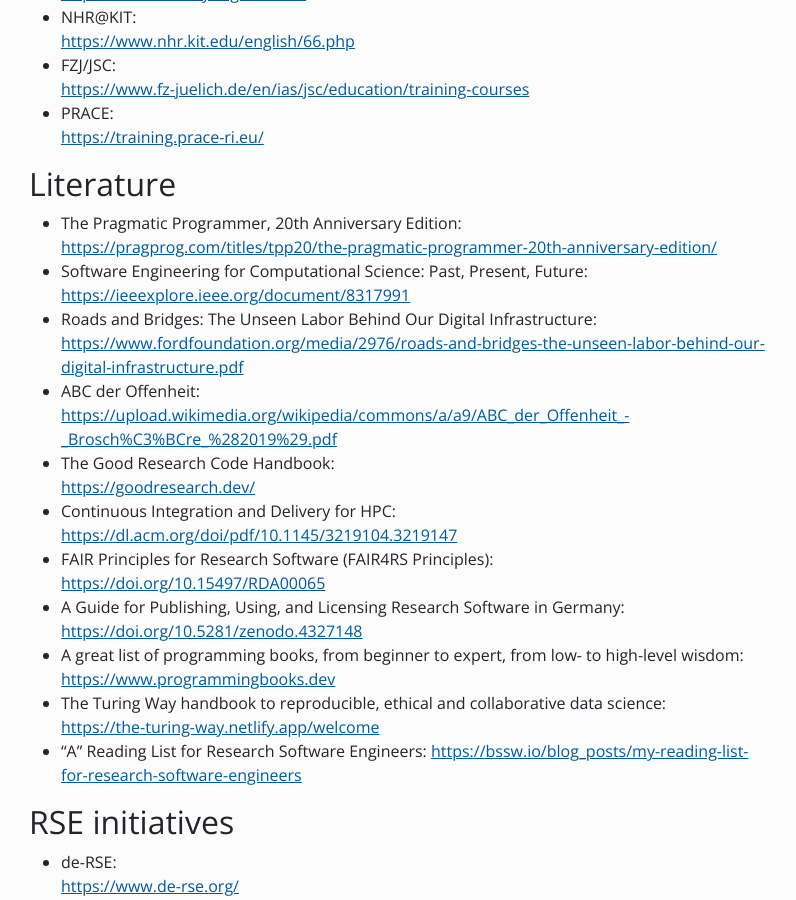
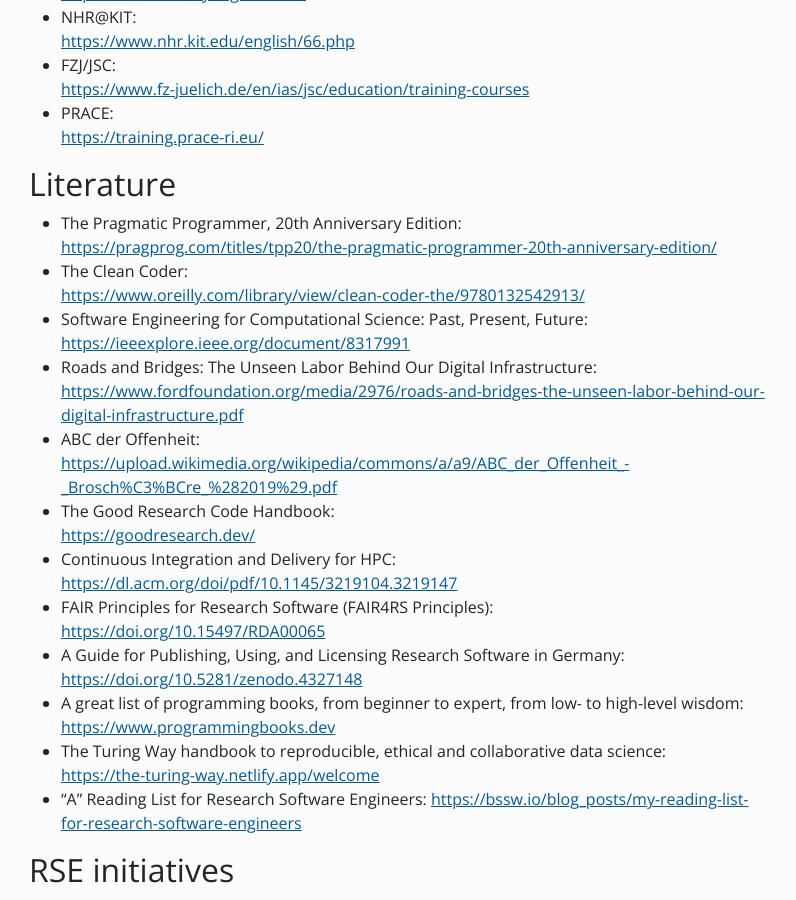
Before and after one commit to Helmholtz-HiRSE/helmholtz-hirse.github.io, a Jekyll site: the page built from resources.md, in a window 1280 px wide and 900 px high, scrolled down 1966 px. Shown: the whole window, without its empty margins (53-849 px from the left). Built offline with Jekyll 4.4.1, drawn with Linux system fonts in a browser that asks for light colours; nearby versions of some CDN libraries.

Commit message:
Update resources.md

```diff
--- a/resources.md
+++ b/resources.md
@@ -57,6 +57,7 @@
 ## Literature
 
 * The Pragmatic Programmer, 20th Anniversary Edition: <br> <https://pragprog.com/titles/tpp20/the-pragmatic-programmer-20th-anniversary-edition/>
+* The Clean Coder: <br> <https://www.oreilly.com/library/view/clean-coder-the/9780132542913/>
 * Software Engineering for Computational Science: Past, Present, Future: <br> <https://ieeexplore.ieee.org/document/8317991>
 * Roads and Bridges: The Unseen Labor Behind Our Digital Infrastructure: <br> <https://www.fordfoundation.org/media/2976/roads-and-bridges-the-unseen-labor-behind-our-digital-infrastructure.pdf>
 * ABC der Offenheit: <br> <https://upload.wikimedia.org/wikipedia/commons/a/a9/ABC_der_Offenheit_-_Brosch%C3%BCre_%282019%29.pdf>
```
